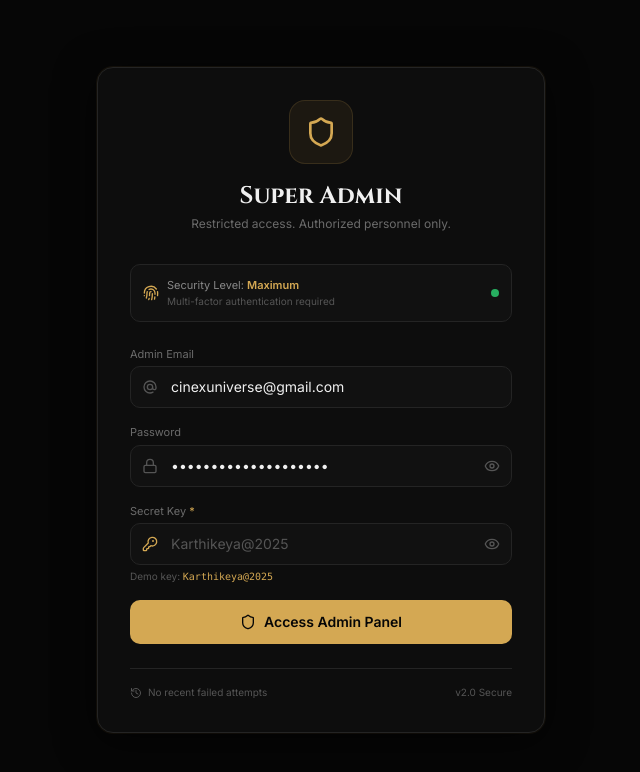
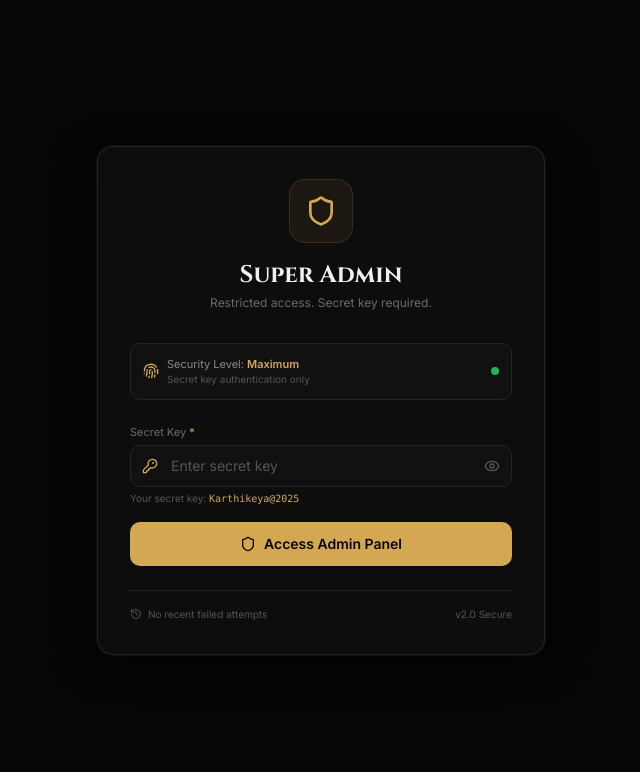
Before and after one commit to karthikeyadev2025-cloud/cinexkimclaude, a React (Vite) app: page /#/sys/login in a window 1280 px wide. Shown: the top 772 px of the page, without its empty margins (319-959 px from the left). Built offline with nearby package versions, Linux system fonts and the light colour scheme; what @trpc/react-query would draw is missing.

Commit message:
Fix admin login: secret-key-only auth, no user account required, grant admin role directly

```diff
--- a/src/pages/SysAdminLogin.tsx
+++ b/src/pages/SysAdminLogin.tsx
@@ -15,11 +15,10 @@ const SECURITY = {
   attempts: [] as LoginAttempt[],
   lockoutUntil: 0,
   maxAttempts: 5,
-  lockoutDuration: 5 * 60 * 1000, // 5 minutes
+  lockoutDuration: 5 * 60 * 1000,
 }
 
 function getClientIP() { return 'client-' + Math.random().toString(36).slice(2, 8) }
-
 function isLockedOut() { return Date.now() < SECURITY.lockoutUntil }
 function getRemainingLockout() { return Math.ceil((SECURITY.lockoutUntil - Date.now()) / 1000) }
 function recordAttempt(email: string, success: boolean) {
@@ -35,13 +34,9 @@ function getRecentAttempts() {
 
 export default function SysAdminLogin() {
   const navigate = useNavigate()
-  const login = useRoleStore((s) => s.login)
-  const setRole = useRoleStore((s) => s.setRole)
+  const setUser = useRoleStore((s) => s.setUser)
 
-  const [email, setEmail] = useState('cinexuniverse@gmail.com')
-  const [password, setPassword] = useState('Karthi@cinex20252026')
   const [secretKey, setSecretKey] = useState('')
-  const [showPassword, setShowPassword] = useState(false)
   const [showSecret, setShowSecret] = useState(false)
   const [error, setError] = useState('')
   const [loading, setLoading] = useState(false)
@@ -60,15 +55,15 @@ export default function SysAdminLogin() {
       return
     }
 
-    if (!email || !password || !secretKey) {
+    if (!secretKey) {
       setShake(true)
       setTimeout(() => setShake(false), 500)
-      setError('All fields are required.')
+      setError('Secret key is required.')
       return
     }
 
     if (secretKey !== SECRET_KEY) {
-      recordAttempt(email, false)
+      recordAttempt('admin', false)
       setShake(true)
       setTimeout(() => setShake(false), 500)
       setError('Invalid secret key. Access denied.')
@@ -76,32 +71,34 @@ export default function SysAdminLogin() {
     }
 
     setLoading(true)
-    await new Promise((r) => setTimeout(r, 1000))
+    await new Promise((r) => setTimeout(r, 600))
 
-    const result = await login(email, password)
-    if (!result.success) {
-      setShake(true)
-      setTimeout(() => setShake(false), 500)
-      setLoading(false)
-      return
-    }
-    recordAttempt(email, true)
+    // Secret key correct — grant admin access directly
+    recordAttempt('admin', true)
+
+    const adminToken = 'admin-' + Date.now() + '-' + Math.random().toString(36).slice(2)
+    localStorage.setItem('cinex_token', adminToken)
+
+    setUser({
+      id: 0,
+      name: 'Super Admin',
+      email: 'cinexuniverse@gmail.com',
+      role: 'admin',
+    }, adminToken)
+
     setLoading(false)
-    setRole('admin')
     navigate('/admin')
-  }, [email, password, secretKey, login, navigate])
+  }, [secretKey, setUser, navigate])
 
   const recentFailCount = getRecentAttempts().filter((a) => !a.success).length
   const lockoutActive = isLockedOut()
 
   return (
     <div className="min-h-[100dvh] bg-[#060606] flex items-center justify-center p-4 relative overflow-hidden">
-      {/* Background accents */}
       <div className="absolute top-0 left-0 w-96 h-96 bg-[#D4A853]/5 rounded-full blur-3xl -translate-x-1/2 -translate-y-1/2" />
       <div className="absolute bottom-0 right-0 w-96 h-96 bg-[#D4A853]/5 rounded-full blur-3xl translate-x-1/2 translate-y-1/2" />
 
       <div className={`w-full max-w-md relative z-10 ${shake ? 'animate-[shake_0.4s_ease-in-out]' : ''}`}>
-        {/* Card */}
         <div className="bg-[#0D0D0D] border border-[#242424] rounded-2xl p-8 shadow-2xl" style={{ boxShadow: '0 8px 40px rgba(0,0,0,0.6), 0 0 0 1px rgba(212,168,83,0.08)' }}>
           {/* Header */}
           <div className="text-center mb-8">
@@ -109,7 +106,7 @@ export default function SysAdminLogin() {
               <Shield className="w-8 h-8 text-[#D4A853]" />
             </div>
             <h1 className="font-cinzel text-2xl font-bold text-[#F0F0F0]">Super Admin</h1>
-            <p className="font-inter text-xs text-[#6B6B6B] mt-1">Restricted access. Authorized personnel only.</p>
+            <p className="font-inter text-xs text-[#6B6B6B] mt-1">Restricted access. Secret key required.</p>
           </div>
 
           {/* Security Status */}
@@ -117,7 +114,7 @@ export default function SysAdminLogin() {
             <Fingerprint className="w-4 h-4 text-[#D4A853]" />
             <div className="flex-1">
               <p className="text-[11px] font-inter text-[#888]">Security Level: <span className="text-[#D4A853] font-semibold">Maximum</span></p>
-              <p className="text-[10px] font-inter text-[#555]">Multi-factor authentication required</p>
+              <p className="text-[10px] font-inter text-[#555]">Secret key authentication only</p>
             </div>
             <div className={`w-2 h-2 rounded-full ${lockoutActive ? 'bg-[#E74C3C] animate-pulse' : 'bg-[#27AE60]'}`} />
           </div>
@@ -144,37 +141,16 @@ export default function SysAdminLogin() {
           {/* Form */}
           <form onSubmit={handleLogin} className="space-y-4">
             <div>
-              <label className="text-[11px] font-inter text-[#6B6B6B] mb-1 block">Admin Email</label>
-              <div className="relative">
-                <svg className="absolute left-3 top-1/2 -translate-y-1/2 w-4 h-4 text-[#555]" fill="none" stroke="currentColor" strokeWidth="2" viewBox="0 0 24 24"><path strokeLinecap="round" strokeLinejoin="round" d="M16 12a4 4 0 10-8 0 4 4 0 008 0zm0 0v1.5a2.5 2.5 0 005 0V12a9 9 0 10-9 9m4.5-1.206a8.959 8.959 0 01-4.5 1.207" /></svg>
-                <input type="email" value={email} onChange={(e) => setEmail(e.target.value)} placeholder="cinexuniverse@gmail.com" disabled={lockoutActive}
-                  className="w-full bg-[#111] border border-[#242424] rounded-lg pl-10 pr-3 py-2.5 text-sm font-inter text-[#F0F0F0] placeholder:text-[#555] focus:outline-none focus:border-[#D4A853]/40 disabled:opacity-40" />
-              </div>
-            </div>
-
-            <div>
-              <label className="text-[11px] font-inter text-[#6B6B6B] mb-1 block">Password</label>
-              <div className="relative">
-                <Lock className="absolute left-3 top-1/2 -translate-y-1/2 w-4 h-4 text-[#555]" />
-                <input type={showPassword ? 'text' : 'password'} value={password} onChange={(e) => setPassword(e.target.value)} placeholder="••••••••••••" disabled={lockoutActive}
-                  className="w-full bg-[#111] border border-[#242424] rounded-lg pl-10 pr-10 py-2.5 text-sm font-inter text-[#F0F0F0] placeholder:text-[#555] focus:outline-none focus:border-[#D4A853]/40 disabled:opacity-40" />
-                <button type="button" onClick={() => setShowPassword(!showPassword)} className="absolute right-3 top-1/2 -translate-y-1/2 text-[#555] hover:text-[#888]">
-                  {showPassword ? <EyeOff className="w-4 h-4" /> : <Eye className="w-4 h-4" />}
-                </button>
-              </div>
-            </div>
-
-            <div>
               <label className="text-[11px] font-inter text-[#6B6B6B] mb-1 block">Secret Key <span className="text-[#D4A853]">*</span></label>
               <div className="relative">
                 <KeyRound className="absolute left-3 top-1/2 -translate-y-1/2 w-4 h-4 text-[#D4A853]" />
-                <input type={showSecret ? 'text' : 'password'} value={secretKey} onChange={(e) => setSecretKey(e.target.value)} placeholder="Karthikeya@2025" disabled={lockoutActive}
+                <input type={showSecret ? 'text' : 'password'} value={secretKey} onChange={(e) => setSecretKey(e.target.value)} placeholder="Enter secret key" disabled={lockoutActive}
                   className="w-full bg-[#111] border border-[#242424] rounded-lg pl-10 pr-10 py-2.5 text-sm font-inter text-[#F0F0F0] placeholder:text-[#555] focus:outline-none focus:border-[#D4A853]/40 disabled:opacity-40" />
                 <button type="button" onClick={() => setShowSecret(!showSecret)} className="absolute right-3 top-1/2 -translate-y-1/2 text-[#555] hover:text-[#888]">
                   {showSecret ? <EyeOff className="w-4 h-4" /> : <Eye className="w-4 h-4" />}
                 </button>
               </div>
-              <p className="text-[10px] font-inter text-[#555] mt-1">Demo key: <span className="text-[#D4A853] font-mono">Karthikeya@2025</span></p>
+              <p className="text-[10px] font-inter text-[#555] mt-1">Your secret key: <span className="text-[#D4A853] font-mono">Karthikeya@2025</span></p>
             </div>
 
             {/* Error */}
```
